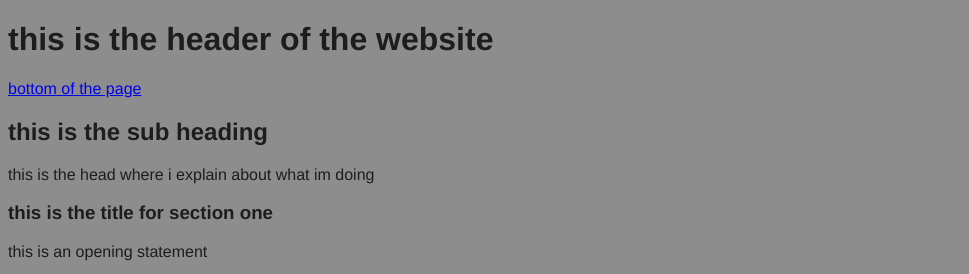
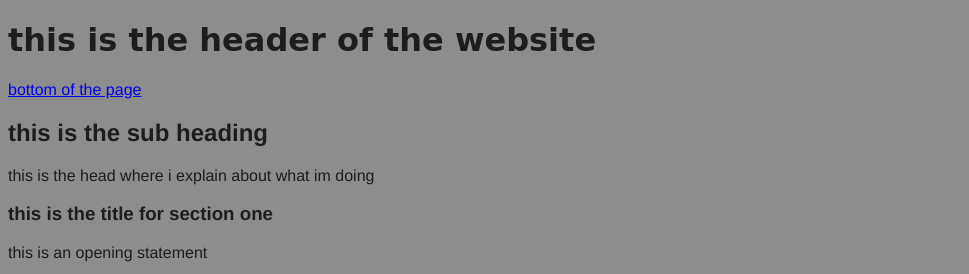
Before and after one commit to Steven-w6/First-website, a plain HTML site: page index.html in a window 1280 px wide. Shown: the top 274 px of the page, without its empty margins (0-969 px from the left). Drawn offline with Linux system fonts and the light colour scheme.

Commit message:
font custom

```diff
--- a/style.css
+++ b/style.css
@@ -1,3 +1,5 @@
 body {background-color: rgb(141, 141, 141);
         color: #1d1d1d;
         font-family: 'Franklin Gothic Medium', 'Arial Narrow', Arial, sans-serif;}
+
+h1 {font-family: 'Rubik Iso', cursive;}
```
